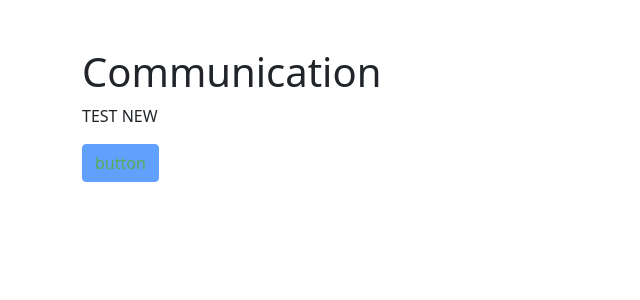
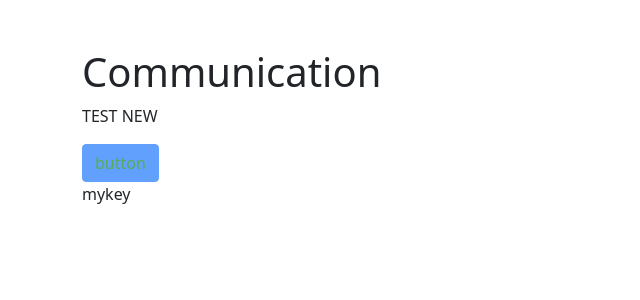
Before and after one commit to billyjov/tutoriel-angular-component-communication, an Angular app in the folder ngx-com/: page / in a window 1280 px wide. Shown: the top 300 px of the page, without its empty margins (0-640 px from the left). Built offline with nearby package versions, Linux system fonts and the light colour scheme.

Commit message:
feat: add part-5

```diff
--- a/ngx-com/src/app/comp-comp/comp-comp.component.html
+++ b/ngx-com/src/app/comp-comp/comp-comp.component.html
@@ -2,3 +2,8 @@
 
 <button class="btn btn-primary" [disabled]="isDisabled"
  [class.test]="isDisabled" [style.color]="color">button</button>
+
+
+  <p *ngFor="let item of items">
+    {{ item?.key }}
+  </p>
--- a/ngx-com/src/app/comp-comp/comp-comp.component.ts
+++ b/ngx-com/src/app/comp-comp/comp-comp.component.ts
@@ -19,6 +19,18 @@ export class CompCompComponent implements OnInit {
 
   public isDisabled: boolean = false;
   public color: string = 'green';
+  public items = [
+
+    {
+      id: 0,
+      name: 'Test 1',
+      key: 'mykey'
+    }, {
+      id: 1,
+      name: 'Test 2',
+      key: null
+    },
+  ];
   constructor() { }
 
   ngOnInit(): void {
```
